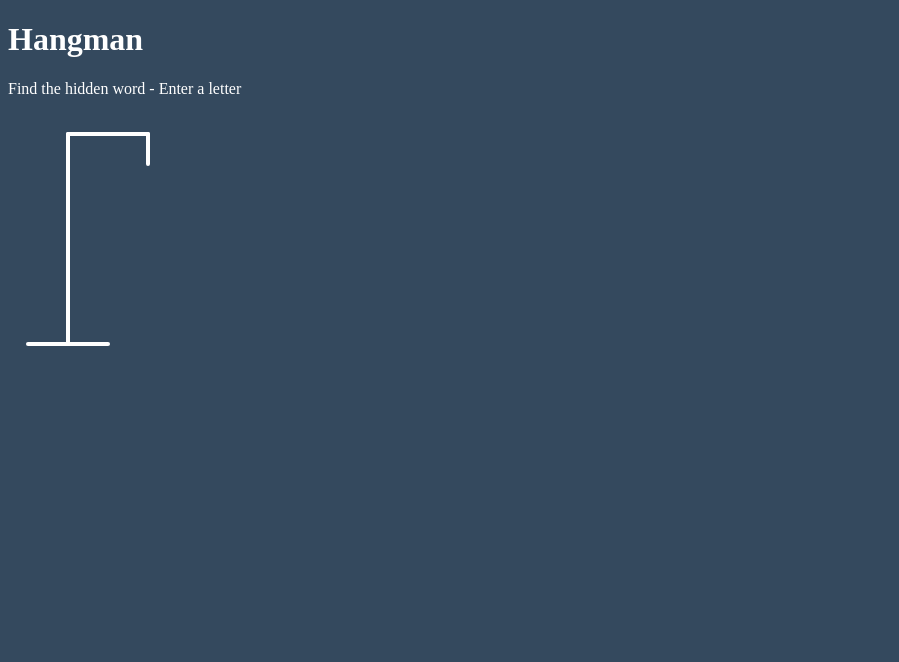
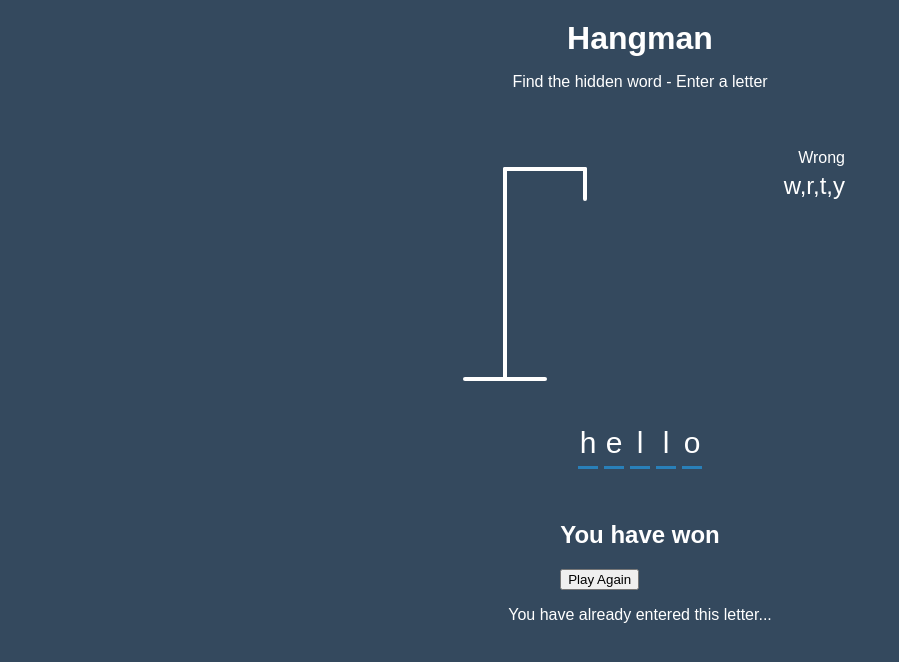
Before and after one commit to appsius/hangman, a plain HTML site: page index.html in a window 1280 px wide. Shown: the whole page, without its empty margins (0-899 px from the left). Drawn offline with Linux system fonts and the light colour scheme.

Commit message:
Main Styling

```diff
--- a/index.html
+++ b/index.html
@@ -27,6 +27,36 @@
 				<line class="figure-part" x1="140" y1="150" x2="120" y2="180" />
 				<line class="figure-part" x1="140" y1="150" x2="160" y2="180" />
 			</svg>
+
+			<div class="wrong-letters-container">
+				<div id="wrong-letters">
+					<p>Wrong</p>
+					<span>w,r,t,y</span>
+				</div>
+			</div>
+
+			<div id="word" class="word">
+				<div class="letter">h</div>
+				<div class="letter">e</div>
+				<div class="letter">l</div>
+				<div class="letter">l</div>
+				<div class="letter">o</div>
+			</div>
+		</div>
+
+		<!-- Container for final message -->
+		<div class="popup-container" id="popup-container">
+			<div class="popup">
+				<h2 id="final-message">
+					You have won
+				</h2>
+				<button id="play-button">Play Again</button>
+			</div>
+		</div>
+
+		<!-- Notification -->
+		<div class="notification-container" id="notification-container">
+			<p>You have already entered this letter...</p>
 		</div>
 	</body>
 </html>
--- a/style.css
+++ b/style.css
@@ -1,6 +1,29 @@
+* {
+	box-sizing: border-box;
+}
+
 body {
 	background-color: #34495e;
 	color: #fff;
+	font-family: Arial, Helvetica, sans-serif;
+	display: flex;
+	flex-direction: column;
+	align-items: center;
+	height: 80vh;
+	margin: 0;
+	overflow: hidden;
+}
+
+h1 {
+	margin: 20px 0 0;
+}
+
+.game-container {
+	padding: 20px 30px;
+	position: relative;
+	margin: auto;
+	height: 350px;
+	width: 450px;
 }
 
 .figure-container {
@@ -13,3 +36,39 @@ body {
 .figure-part {
 	display: none;
 }
+
+.wrong-letters-container {
+	position: absolute;
+	top: 20px;
+	right: 20px;
+	display: flex;
+	flex-direction: column;
+	text-align: right;
+}
+
+.wrong-letters-container p {
+	margin: 0 0 5px;
+}
+
+.wrong-letters-container span {
+	font-size: 24px;
+}
+
+.word {
+	display: flex;
+	position: absolute;
+	bottom: 10px;
+	left: 50%;
+	transform: translateX(-50%);
+}
+
+.letter {
+	border-bottom: 3px solid #2980b9;
+	display: inline-flex;
+	font-size: 30px;
+	align-items: center;
+	justify-content: center;
+	margin: 0 3px;
+	height: 50px;
+	width: 20px;
+}
```
